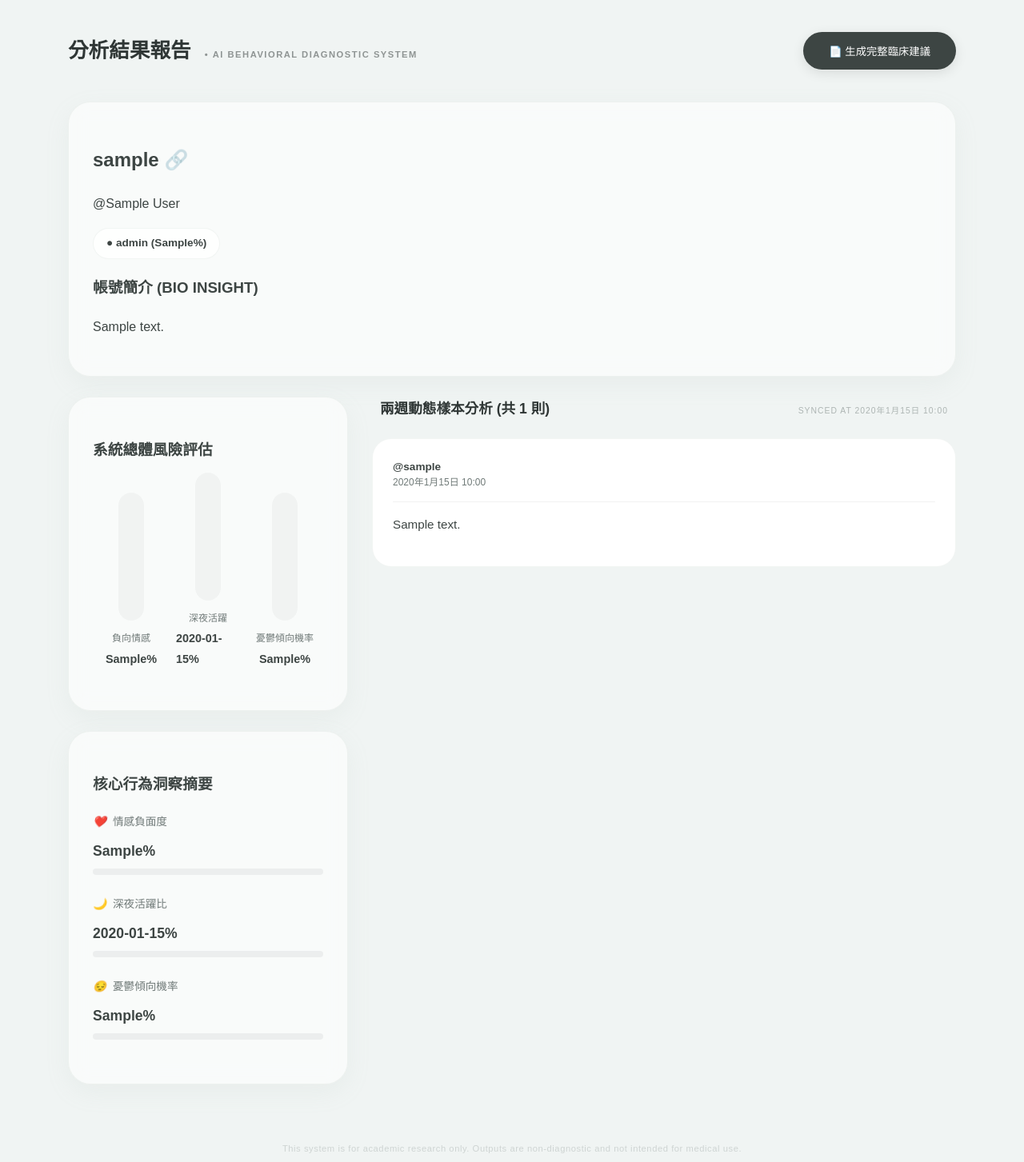
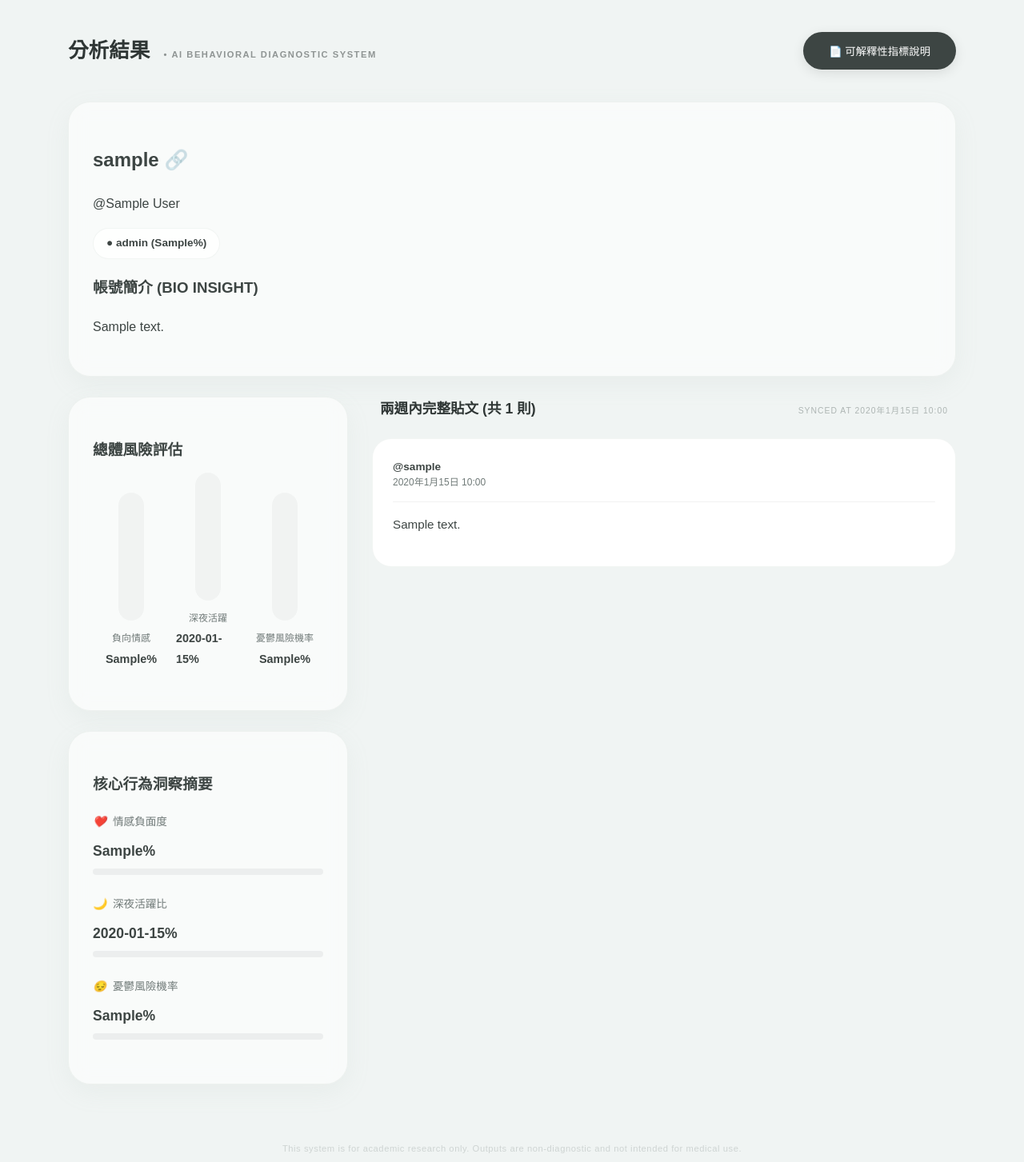
Before and after one commit to Fu-Pei-Yin/mis-special-subject, a Django app: template mainsite/templates/analyze_result.html in a window 1280 px wide. Shown: the part 81-1534 px from the top of the page at 80% size. Run offline with Django 4.2, Linux system fonts and the light colour scheme; the template is opened without the code that fills it: most values are stand-ins (such as "Sample title", 1, 10 or a date in 2020); parts of the project's set-up code (start-up, migrations or seed data) failed here and were passed over.

Commit message:
update 115/05/17

```diff
--- a/core/explain.py
+++ b/core/explain.py
@@ -87,10 +87,10 @@ def integrated_gradients(
 # ──────────────────────────────────────────────
 
 def _risk_level(prob: float) -> str:
-    if prob >= 0.65:
+    if prob >= 0.5:
         return "高風險"
-    elif prob >= 0.40:
-        return "中等風險"
+    elif prob >= 0.25:
+        return "需觀察"
     return "低風險"
 
 
--- a/core/predict.py
+++ b/core/predict.py
@@ -52,7 +52,7 @@ def predict_with_explanation(
     """
     新版介面：回傳完整 ExplainResult，包含：
       - result.risk_prob     : 風險機率 (float)
-      - result.risk_level    : "高風險" / "中等風險" / "低風險"
+      - result.risk_level    : "高風險" / "需觀察" / "低風險"
       - result.summary       : 自然語言說明摘要
       - result.top_posts     : 各貼文注意力與關鍵詞分析
       - result.feature_exp   : 數值與邏輯特徵（含 IG 歸因）
--- a/mainsite/templates/analyze_result.html
+++ b/mainsite/templates/analyze_result.html
@@ -3,7 +3,7 @@
 <html lang="zh-TW">
 <head>
     <meta charset="UTF-8">
-    <title>分析結果報告 - MINDGUARD</title>
+    <title>分析結果 - MINDGUARD</title>
     <link rel="stylesheet" href="{% static 'css/header.css' %}">
     <link rel="stylesheet" href="{% static 'css/analyze_result.css' %}">
     <link rel="stylesheet" href="{% static 'css/footer.css' %}">
@@ -14,7 +14,7 @@
     <main class="container">
         <div class="result-header">
             <div class="title-area">
-                <h1>分析結果報告 <small>• AI BEHAVIORAL DIAGNOSTIC SYSTEM</small></h1>
+                <h1>分析結果 <small>• AI BEHAVIORAL DIAGNOSTIC SYSTEM</small></h1>
             </div>
             <form method="POST" action="{% url 'suggest_report' %}">
                 {% csrf_token %}
@@ -23,7 +23,7 @@
                 <input type="hidden" name="risk_level" value="{{ risk_level }}">
                 <input type="hidden" name="Nighttime_activity" value="{{ Nighttime_activity }}">
                 <input type="hidden" name="emotional_negativity" value="{{ emotional_negativity }}">
-                <button type="submit" class="action-btn">📄 生成完整臨床建議</button>
+                <button type="submit" class="action-btn">📄 可解釋性指標說明</button>
             </form>
         </div>
         <section class="user-profile-card">
@@ -48,7 +48,7 @@
         <div class="dashboard-grid">
             <aside class="left-panel">
                 <div class="card-box">
-                    <h3 class="card-title">系統總體風險評估</h3>
+                    <h3 class="card-title">總體風險評估</h3>
                     <div class="chart-container">
                         <div class="bar-group">
                             <div class="bar-wrapper">
@@ -68,7 +68,7 @@
                             <div class="bar-wrapper">
                                 <div class="bar orange" data-height="{{ risk_prob }}"></div>
                             </div>
-                            <span class="bar-label">憂鬱傾向機率</span>
+                            <span class="bar-label">憂鬱風險機率</span>
                             <span class="bar-value">{{ risk_prob }}%</span>
                         </div>
                     </div>
@@ -95,7 +95,7 @@
                     </div>
                     <div class="insight-item">
                         <div class="insight-label">
-                            <i class="icon-moon">😔</i> 憂鬱傾向機率
+                            <i class="icon-moon">😔</i> 憂鬱風險機率
                         </div>
                         <div class="insight-value">{{ risk_prob }}%</div>
                         <div class="mini-progress">
@@ -106,7 +106,7 @@
             </aside>
             <section class="right-panel">
                 <div class="panel-header">
-                    <h3>兩週動態樣本分析 (共 {{ posts|length }} 則)</h3>
+                    <h3>兩週內完整貼文 (共 {{ posts|length }} 則)</h3>
                     <span class="sync-time">SYNCED AT {{ now }}</span>
                 </div>
                 {% for post in posts %}
--- a/mainsite/templates/index.html
+++ b/mainsite/templates/index.html
@@ -14,7 +14,7 @@
   <main class="hero">
     <h1>揭開社群數據下的<br><span>心理風險真相</span></h1>
     <p class="desc">
-      只需輸入 Threads 使用者名稱，AI 將分析近 14 天行為與發文模式
+      只需輸入 Threads 使用者名稱，即可分析憂鬱風險
     </p>
     <form method="POST" action="{% url 'analyze' %}">
       {% csrf_token %}
--- a/mainsite/templates/suggest.html
+++ b/mainsite/templates/suggest.html
@@ -3,7 +3,7 @@
 <html lang="zh-Hant">
 <head>
   <meta charset="UTF-8">
-  <title>MINDGUARD AI 臨床診斷報告</title>
+  <title>MINDGUARD AI 可解釋性指標說明</title>
   <style>
     :root {
       --bg-color: #f0f4f3;
@@ -562,7 +562,7 @@
     <!-- 頁首 -->
     <header class="report-header">
       <button class="back-btn">← 返回分析結果</button>
-      <h1>MINDGUARD AI 臨床診斷報告</h1>
+      <h1>MINDGUARD AI 可解釋性指標說明</h1>
       <button class="close-btn">✕</button>
     </header>
 
@@ -700,7 +700,7 @@
 
   <script>
     /* ═══════════════════════════════════════════════════════
-       MINDGUARD AI 臨床診斷報告互動邏輯
+       MINDGUARD AI 可解釋性指標說明互動邏輯
        包含：頁面導航、白箱可解釋性分析動態效果
        ═══════════════════════════════════════════════════════ */
 
```
Also changed, not shown: db.sqlite3.
